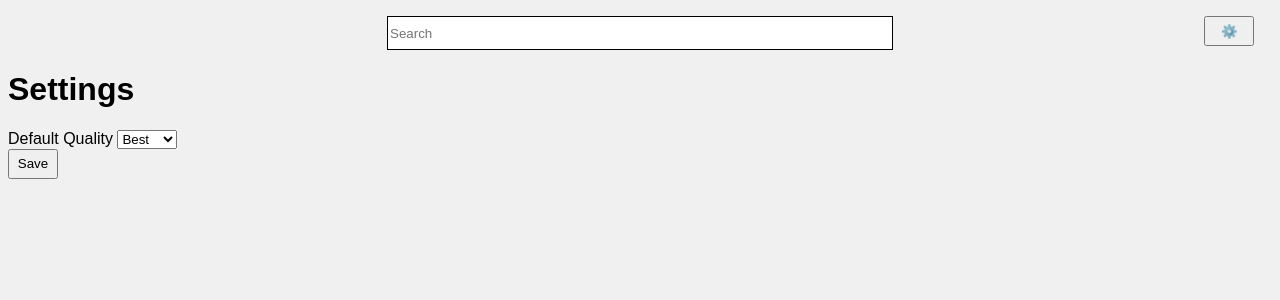
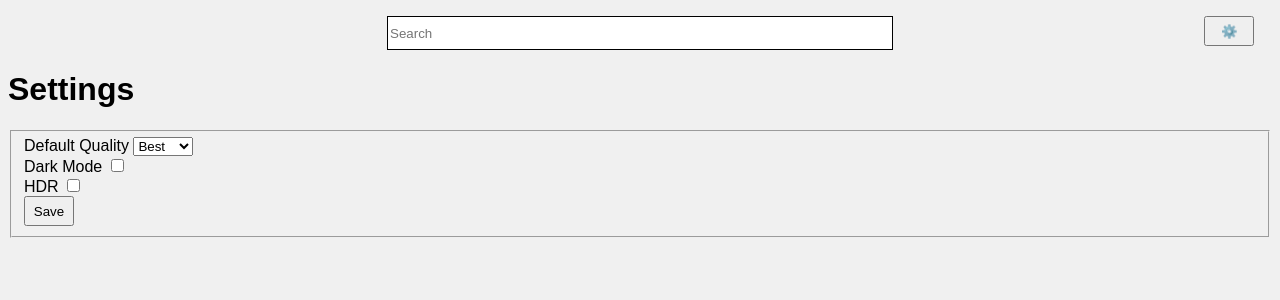
Before and after one commit to secrecyflag/UnBloated-YouTube, a Flask app: page /settings in a window 1280 px wide. Shown: the top 300 px of the page. Run offline with Flask 2, Linux system fonts and the light colour scheme; parts of the project's set-up code (start-up, migrations or seed data) failed here and were passed over.

Commit message:
Added Dark Mode and HDR mode

```diff
--- a/unbloated_youtube/frontend/api/__init__.py
+++ b/unbloated_youtube/frontend/api/__init__.py
@@ -1,6 +1,7 @@
 from unbloated_youtube.backend import ytcfg, ytdata
 from unbloated_youtube.backend.constants import Urls
 from unbloated_youtube.backend import headers
+import unbloated_youtube.backend.features as yt_features
 
 HEADERS = {"User-Agent": headers.generate()}
 YTCFG_OBJ = ytcfg.YtConfig(Urls.YOUTUBE_URL, headers=HEADERS, start=True, more=True, is_video=False)
--- a/unbloated_youtube/frontend/api/settings.py
+++ b/unbloated_youtube/frontend/api/settings.py
@@ -21,6 +21,13 @@ class Settings:
             self.settings[key] = settings[key][0]
         self.write()
 
+    def get_dark_mode(self):
+        return self.settings["darkMode"] if "darkMode" in self.settings.keys() else None
+
+    def get_hdr(self):
+        return self.settings["HDR"] if "HDR" in self.settings.keys() else None
+
+
     def open(self):
         self.file = open(self.path)
 
--- a/unbloated_youtube/frontend/routes.py
+++ b/unbloated_youtube/frontend/routes.py
@@ -4,10 +4,18 @@ from frontend_constants import Titles, Methods
 from api import search, fetch_video
 
 
+def is_dark_mode():
+    return True if SETTINGS_OBJ.get_dark_mode() == "1" else False
+
+
+def is_hdr():
+    return True if SETTINGS_OBJ.get_hdr() == "1" else False
+
+
 @app.route("/", methods=[Methods.POST, Methods.GET])
 @app.route("/index", methods=[Methods.POST, Methods.GET])
 def index():
-    return render_template("index.html", title=Titles.BLANK)
+    return render_template("index.html", title=Titles.BLANK, dark_mode=is_dark_mode())
 
 
 @app.route("/results", methods=[Methods.POST])
@@ -15,7 +23,9 @@ def results():
     query = ""
     if request.method == Methods.POST:
         query = request.form["query"]
-    return render_template("results.html", title=Titles.RESULTS, query=query, results=search.search_results)
+    return render_template("results.html", title=Titles.RESULTS,
+                            query=query,
+                            results=search.search_results, dark_mode=is_dark_mode())
 
 
 @app.route("/watch", methods=[Methods.GET, Methods.POST])
@@ -26,13 +36,20 @@ def watch():
         quality = SETTINGS_OBJ.get_default_quality()
     video_id = request.args["v"]
     url = "https://www.youtube.com/watch?v=" + video_id
-    urls, qualities = fetch_video.fetch_video(url, quality=quality)
-    video_info = fetch_video.get_video_info(url=url)
-    return render_template("watch.html", video_id=video_id, title=Titles.BLANK, urls=urls, video_info=video_info, qualities=qualities)
+    urls, qualities = fetch_video.fetch_video(url, quality=quality,
+                                              hdr=True if SETTINGS_OBJ.get_hdr() == "1" else False)
+    video_src = fetch_video.get_video_src()
+    video_info = fetch_video.get_video_info(url=url, html=video_src)
+    return render_template("watch.html", video_id=video_id, title=Titles.BLANK,
+                            urls=urls, video_info=video_info,
+                            qualities=qualities, dark_mode=is_dark_mode())
 
 
 @app.route("/settings", methods=[Methods.GET, Methods.POST])
 def settings():
     if request.method == Methods.POST:
-        SETTINGS_OBJ.write_settings(request.form.to_dict(flat=False))
-    return render_template("settings.html", title=Titles.SETTINGS)
+        form_dict = request.form.to_dict(flat=False)
+        form_dict["darkMode"] = form_dict["darkMode"][-1]
+        form_dict["HDR"] = form_dict["HDR"][-1]
+        SETTINGS_OBJ.write_settings(form_dict)
+    return render_template("settings.html", title=Titles.SETTINGS, dark_mode=is_dark_mode(), hdr=is_hdr())
--- a/unbloated_youtube/frontend/settings.json
+++ b/unbloated_youtube/frontend/settings.json
@@ -1,3 +1,5 @@
 {
-    "defaultQuality": "best"
+    "defaultQuality": "best",
+    "darkMode": "0",
+    "HDR": "0"
 }
--- a/unbloated_youtube/frontend/static/css/main.css
+++ b/unbloated_youtube/frontend/static/css/main.css
@@ -1,6 +1,5 @@
 body {
     font-family: sans-serif;
-    background-color:#f0f0f0;
 }
 .settings {
     position: absolute;
--- a/unbloated_youtube/frontend/templates/defaultlayout.html
+++ b/unbloated_youtube/frontend/templates/defaultlayout.html
@@ -10,6 +10,15 @@
         </title>
         <link rel="stylesheet" href="{{ url_for('static', filename='css/main.css') }}">
         <link rel="stylesheet" href="{{ url_for('static', filename='css/search.css') }}">
+        <style>
+            body {
+                background-color: {{ '#000000' if dark_mode else '#f0f0f0' }};
+            }
+            p, h1, h2, h3, h4, h5, label {
+                color: {{ '#ffffff' if dark_mode else '#000000' }};
+            }
+        </style>
+
         {% block head %}
         {% endblock head %}
         <meta charset="UTF-8">
--- a/unbloated_youtube/frontend/templates/results.html
+++ b/unbloated_youtube/frontend/templates/results.html
@@ -24,7 +24,7 @@
 
         <p style="font-size: 15px;"><b>{{ result['name'] }}</b></p>
         <br>
-        <p style="font-size: 15px;color: #424242;">{{ result['small_description'] }}</p>
+        <p style="font-size: 15px;">{{ result['small_description'] }}</p>
     </div>
     <br>
 {% endfor %}
--- a/unbloated_youtube/frontend/templates/settings.html
+++ b/unbloated_youtube/frontend/templates/settings.html
@@ -1,7 +1,8 @@
 {% extends "defaultlayout.html" %}
 {% block body %}
         <h1>Settings</h1>
-        <form class="save_form" method="post" action="/settings">
+        <form id="save_form" method="post" action="/settings">
+            <fieldset form="save_form">
                 <label for="defaultQuality">Default Quality</label>
                 <select name="defaultQuality">
                     <option value="best">Best</option>
@@ -16,7 +17,16 @@
                     <option value="144p">144p</option>
                 </select>
                 <br>
+                <label for="darkMode">Dark Mode</label>
+                <input type="hidden" name="darkMode" value="0">
+                <input type="checkbox" name="darkMode" value="1" {{ 'checked' if dark_mode else ''}}>
+                <br>
+                <label for="HDR">HDR</label>
+                <input type="hidden" name="HDR" value="0">
+                <input type="checkbox" name="HDR" value="1" {{ 'checked' if hdr else ''}}>
+                <br>
                 <button type="submit">Save</button>
+            </fieldset>
         </form>
 
 {% endblock body %}
```
Also changed, not shown: unbloated_youtube/backend/ytcfg.py (+5 -2 lines), unbloated_youtube/frontend/api/fetch_video.py (+12 -6 lines), unbloated_youtube/frontend/templates/watch.html (+13 -5 lines). Lines whose indentation alone changed are shown as unchanged.
